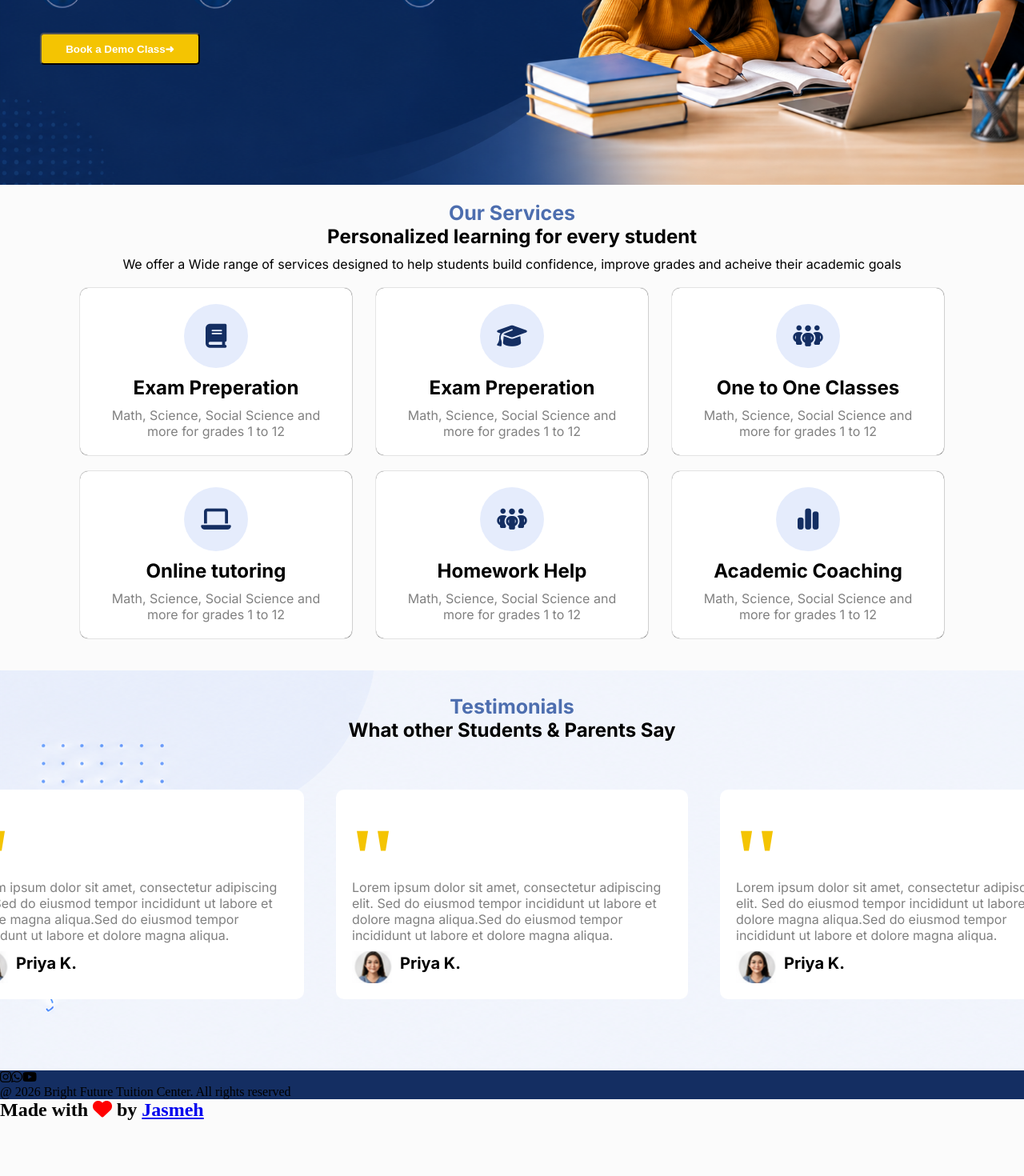
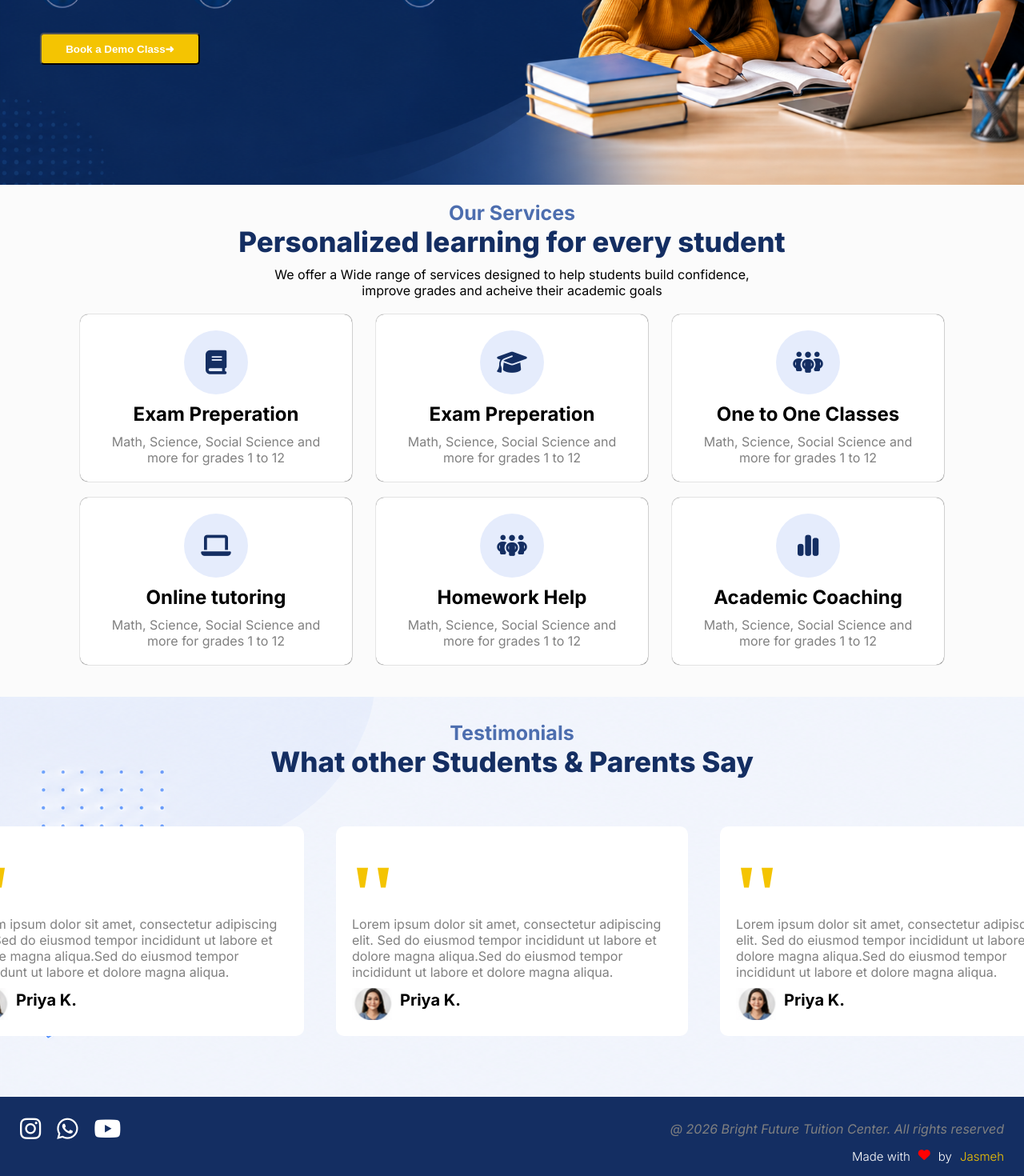
Before and after one commit to jasmehsidhu/Tuition-Center, a React (Vite) app: page / in a window 1280 px wide. Shown: the part 490-1960 px from the top of the page at 80% size. Before the commit the page ends 1891 px from the top, so only its background shows below. Built offline with nearby package versions, Linux system fonts and the light colour scheme.

Commit message:
Update App.css

```diff
--- a/src/App.css
+++ b/src/App.css
@@ -11,7 +11,8 @@
 padding:0}
 
 #logo{
-  height:70px
+  height:120px;
+  width:170px
 }
 #demo{
   height:45px;
@@ -61,6 +62,16 @@ border-radius: 50%;
   display: flex;
   gap:30px
 }
+#tagl{
+color: #142E62;
+font-size: 35px;
+font-weight: 800;
+}
+#tagl2{
+  color: #142E62;
+font-size: 35px;
+font-weight: 800;
+}
 #book{
   height:40px;
   width:200px;
@@ -97,12 +108,11 @@ gap:30px
   font-size:25px;
   color:#4d6eaf
 }
-#tagline{
-  color: #142E62;
-}
+
 #sdis{
   text-align: center;
   margin-top: 10px;
+  width:600px
 }
 #service{
   background-color: #fff;
@@ -186,6 +196,8 @@ gap:30px
    display: flex;
    gap:50px;
    justify-content: center;
+   margin-top: 40px;
+   margin-bottom: 200px;
 }
 #ctop{
   color:#4d6eaf;
@@ -223,8 +235,73 @@ gap:30px
 }
 #footer{
   background-color:#142E62 ;
+  padding:10px;
+  display: flex;
+  align-items: center;
+  justify-content: space-between;
+}
+#links>i{
+  font-size: 30px;
+  color:white;
+  transition: transform 0.5s ease , color 0.5s ease
+}
+#links>i:hover{
+  transform: scale(1.1);
+  color:#f4c402
+}
+#links{
+  display:flex;
+  gap:20px;
+}
+#footer>p{
+     font-family: 'Inter', sans-serif ;
+     font-style: italic;
+     color: grey;
+}
+#mas{
+  background:#142E62;
+       font-family: 'Inter', sans-serif ;
+padding:15px
+}
+#mas>h1{
+  display: flex;
+  justify-content: end;
+  color: #fff;
+  font-size: 15px;
+  font-weight: 300;
+}
+#mas>h1>i{
+  padding:0 10px 0 10px
+}
+#mas>h1>a{
+  padding:0 10px 0 10px;
+  color:#f4c402;
+  text-decoration: none;
 }
 @media (max-width: 768px) {
+  #tagl{
+    font-size: 17px;
+    font-weight: 900;
+  }
+    #tagl2{
+    font-size: 17px;
+    font-weight: 900;
+  }
+  #mas{
+    padding:5px
+  }
+  #mas>h1{
+    font-size: 10px;
+  }
+  #links>i{
+    font-size: 20px;
+  }
+  #links{
+    gap:10px
+  }
+  #footer>p{
+    font-size: 10px;
+  }
   iframe{
     width:350px
   }
@@ -269,7 +346,8 @@ gap:30px
     font-size: 15px;
    }
    #tagline{
-    font-size: 18px;
+    font-size: 200px;
+    font-weight: 900;
    }
    #services{
     padding:20px
@@ -295,4 +373,15 @@ gap:30px
    #n>h4{
     font-size: 10px;
    }
+   #sdis{
+    width:400px
+   }
+   #logo{
+    width:100px;
+    height:80px
+   }
+   #navbar{
+    padding:0 20px 0 20px
+   }
+
 }
```
